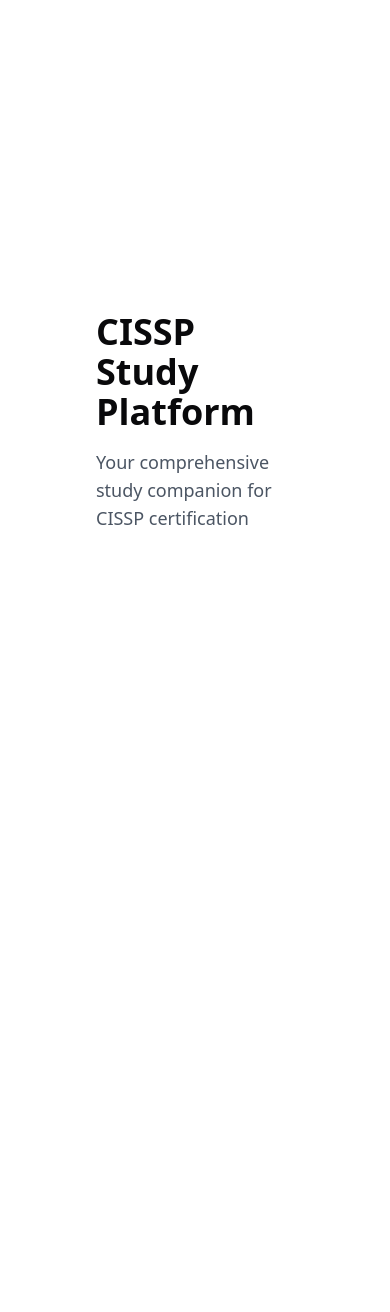
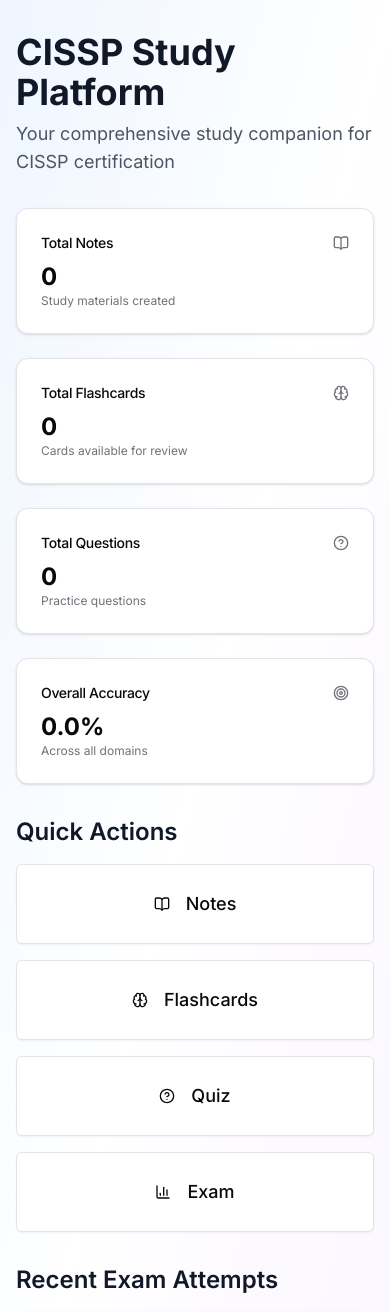
Before and after one commit to hepengzhi/cissp-study, a Next.js app: page / in a window 390 px wide. Shown: the top 1312 px of the page. Before the commit the page ends 844 px from the top, so only its background shows below. Built offline with nearby package versions, Linux system fonts and the light colour scheme; no server answers; the database is empty.

Commit message:
feat: implement dashboard page

```diff
--- a/app/layout.tsx
+++ b/app/layout.tsx
@@ -1,5 +1,8 @@
 import type { Metadata } from "next"
+import { Inter } from "next/font/google"
 import "./globals.css"
+
+const inter = Inter({ subsets: ["latin"] })
 
 export const metadata: Metadata = {
   title: "CISSP Study Platform",
@@ -13,9 +16,7 @@
 }>) {
   return (
     <html lang="en">
-      <body className="antialiased">
-        {children}
-      </body>
+      <body className={inter.className}>{children}</body>
     </html>
   )
 }
--- a/app/page.tsx
+++ b/app/page.tsx
@@ -1,10 +1,129 @@
-export default function Home() {
+import { BookOpen, Brain, HelpCircle, Target, BarChart3, Clock, CheckCircle, XCircle } from 'lucide-react'
+import Link from 'next/link'
+import { Button } from '@/components/ui/button'
+import { Card, CardContent, CardHeader, CardTitle } from '@/components/ui/card'
+import { Badge } from '@/components/ui/badge'
+import { StatCard } from '@/components/stat-card'
+import { getDashboardStats } from '@/lib/actions/dashboard'
+
+export default async function DashboardPage() {
+  const stats = await getDashboardStats()
+
   return (
-    <main className="flex min-h-screen flex-col items-center justify-center p-24">
-      <h1 className="text-4xl font-bold">CISSP Study Platform</h1>
-      <p className="mt-4 text-lg text-gray-600">
-        Your comprehensive study companion for CISSP certification
-      </p>
-    </main>
+    <div className="min-h-screen bg-gradient-to-br from-blue-50 via-white to-purple-50">
+      <div className="container mx-auto px-4 py-8">
+        {/* Header */}
+        <div className="mb-8">
+          <h1 className="text-4xl font-bold text-gray-900 mb-2">CISSP Study Platform</h1>
+          <p className="text-lg text-gray-600">Your comprehensive study companion for CISSP certification</p>
+        </div>
+
+        {/* Stats Grid */}
+        <div className="grid grid-cols-1 md:grid-cols-2 lg:grid-cols-4 gap-6 mb-8">
+          <StatCard
+            title="Total Notes"
+            value={stats.totalNotes}
+            icon={BookOpen}
+            description="Study materials created"
+          />
+          <StatCard
+            title="Total Flashcards"
+            value={stats.totalFlashcards}
+            icon={Brain}
+            description="Cards available for review"
+          />
+          <StatCard
+            title="Total Questions"
+            value={stats.totalQuestions}
+            icon={HelpCircle}
+            description="Practice questions"
+          />
+          <StatCard
+            title="Overall Accuracy"
+            value={`${(stats.overallAccuracy * 100).toFixed(1)}%`}
+            icon={Target}
+            description="Across all domains"
+          />
+        </div>
+
+        {/* Quick Actions */}
+        <div className="mb-8">
+          <h2 className="text-2xl font-semibold text-gray-900 mb-4">Quick Actions</h2>
+          <div className="grid grid-cols-1 md:grid-cols-2 lg:grid-cols-4 gap-4">
+            <Link href="/notes">
+              <Button className="w-full h-20 text-lg" variant="outline">
+                <BookOpen className="mr-2 h-5 w-5" />
+                Notes
+              </Button>
+            </Link>
+            <Link href="/flashcards">
+              <Button className="w-full h-20 text-lg" variant="outline">
+                <Brain className="mr-2 h-5 w-5" />
+                Flashcards
+              </Button>
+            </Link>
+            <Link href="/quiz">
+              <Button className="w-full h-20 text-lg" variant="outline">
+                <HelpCircle className="mr-2 h-5 w-5" />
+                Quiz
+              </Button>
+            </Link>
+            <Link href="/exam">
+              <Button className="w-full h-20 text-lg" variant="outline">
+                <BarChart3 className="mr-2 h-5 w-5" />
+                Exam
+              </Button>
+            </Link>
+          </div>
+        </div>
+
+        {/* Recent Exam Attempts */}
+        <div>
+          <h2 className="text-2xl font-semibold text-gray-900 mb-4">Recent Exam Attempts</h2>
+          <Card>
+            <CardHeader>
+              <CardTitle>Exam History</CardTitle>
+            </CardHeader>
+            <CardContent>
+              {stats.recentExamAttempts.length === 0 ? (
+                <p className="text-gray-500 text-center py-8">No exam attempts yet. Take your first exam to see your progress!</p>
+              ) : (
+                <div className="space-y-4">
+                  {stats.recentExamAttempts.map((attempt) => (
+                    <div key={attempt.id} className="flex items-center justify-between p-4 bg-gray-50 rounded-lg">
+                      <div className="flex items-center space-x-4">
+                        <Clock className="h-5 w-5 text-gray-500" />
+                        <div>
+                          <p className="font-semibold text-gray-900">
+                            {new Date(attempt.startedAt).toLocaleDateString('en-US', {
+                              year: 'numeric',
+                              month: 'short',
+                              day: 'numeric'
+                            })}
+                          </p>
+                          <p className="text-sm text-gray-500">
+                            {attempt.timeSpent ? `${Math.floor(attempt.timeSpent / 60)}m ${attempt.timeSpent % 60}s` : 'In progress'}
+                          </p>
+                        </div>
+                      </div>
+                      <div className="flex items-center space-x-4">
+                        <Badge variant={attempt.score && attempt.score >= 70 ? 'default' : 'destructive'}>
+                          {attempt.score ? `${attempt.score}%` : 'In progress'}
+                        </Badge>
+                        {attempt.score && (attempt.score >= 70 ? (
+                          <CheckCircle className="h-5 w-5 text-green-600" />
+                        ) : (
+                          <XCircle className="h-5 w-5 text-red-600" />
+                        ))}
+                      </div>
+                    </div>
+                  ))}
+                </div>
+              )}
+            </CardContent>
+          </Card>
+        </div>
+      </div>
+    </div>
   )
 }
--- /dev/null
+++ b/lib/actions/dashboard.ts
@@ -0,0 +1,35 @@
+'use server'
+
+import { prisma } from '@/lib/prisma'
+
+export async function getDashboardStats() {
+  const [totalNotes, totalFlashcards, totalQuestions, progress] = await Promise.all([
+    prisma.note.count(),
+    prisma.flashcard.count(),
+    prisma.question.count(),
+    prisma.progress.findMany()
+  ])
+
+  // Calculate overall accuracy
+  let overallAccuracy = 0
+  if (progress.length > 0) {
+    const totalCorrect = progress.reduce((sum, p) => sum + p.correctCount, 0)
+    const totalAnswered = progress.reduce((sum, p) => sum + p.questionsAnswered, 0)
+    overallAccuracy = totalAnswered > 0 ? totalCorrect / totalAnswered : 0
+  }
+
+  // Get recent exam attempts
+  const recentExamAttempts = await prisma.examAttempt.findMany({
+    where: { completedAt: { not: null } },
+    orderBy: { completedAt: 'desc' },
+    take: 5
+  })
+
+  return {
+    totalNotes,
+    totalFlashcards,
+    totalQuestions,
+    overallAccuracy,
+    recentExamAttempts
+  }
+}
```
Also changed, not shown: lib/actions/exam.ts (added, +105 -0 lines), lib/actions/quiz.ts (added, +46 -0 lines).
